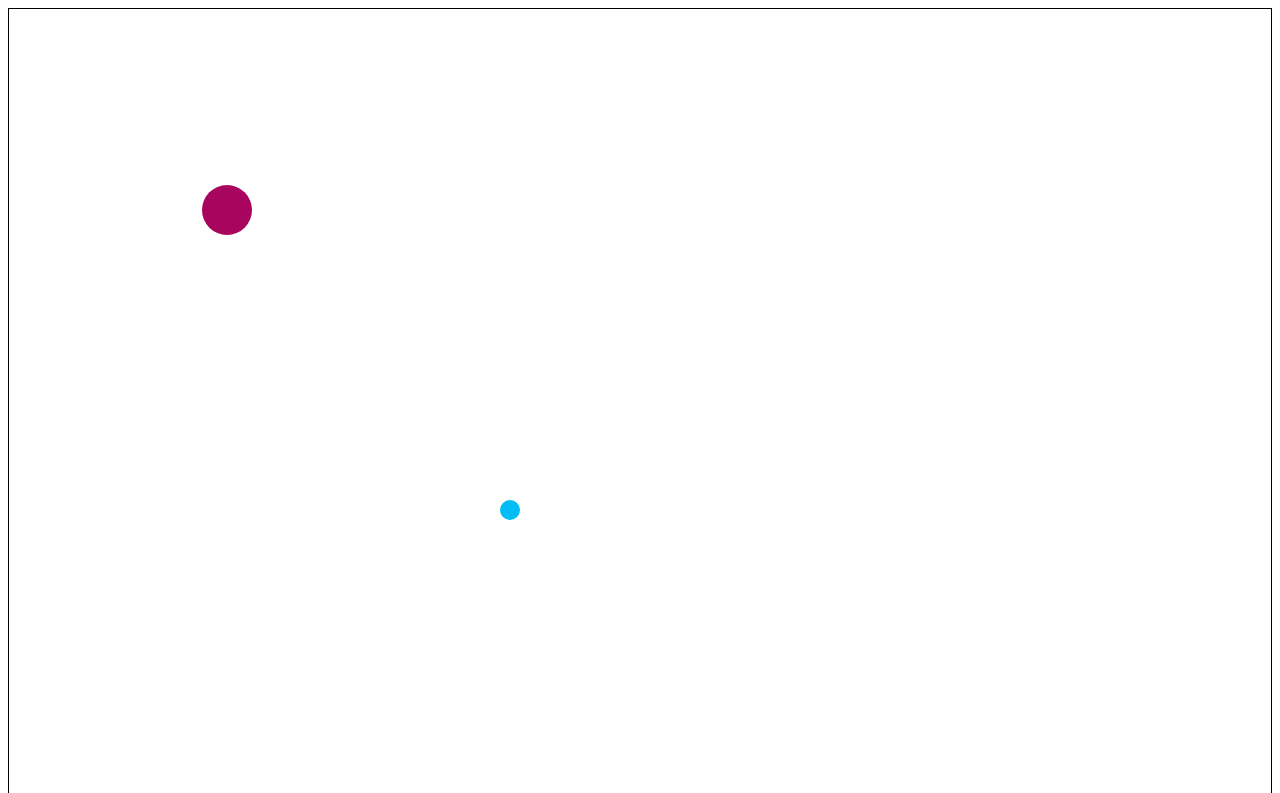
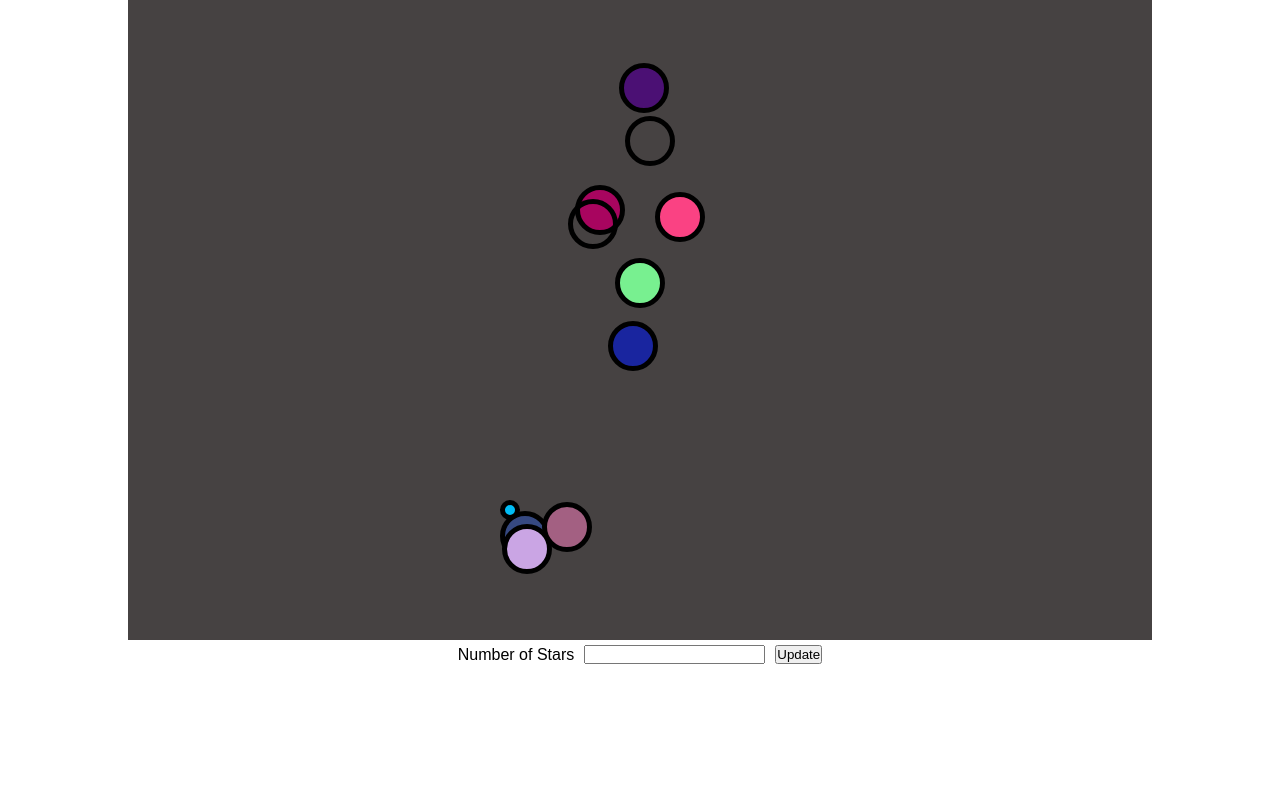
Before and after one commit to saagarshah99/Spaceships, a plain HTML site: page index.html in a window 1280 px wide. Shown: the top 793 px of the page. Drawn offline with Linux system fonts and the light colour scheme.

Commit message:
User can choose # of stars, game center-aligned

```diff
--- a/assets/scripts/spaceships.js
+++ b/assets/scripts/spaceships.js
@@ -1,3 +1,5 @@
+// TODO: change single quotations to doubles
+
 //generate a random hash colour sequence
 const randomColour = () => "#"+Math.floor(Math.random()*16777215).toString(16);
 
@@ -65,9 +67,10 @@ const collisionObject =
 window.MoveSpaceship = function(ref) {this.ref = ref; BaseStar.call(this, ref);}
 MoveSpaceship.prototype.shiftPosition = function(x, y)
 {
-    this.position.left += x; this.position.top += y;
+    this.position.left += x;
+    this.position.top += y;
 
-    this.ref.setAttribute('style', `left: ${this.position.left}px; top: ${this.position.top}px`);
+    this.ref.setAttribute("style", `left: ${this.position.left}px; top: ${this.position.top}px`);
     collisionObject.collisionDetection();
 }
 MoveSpaceship.prototype.moveOnKeyPress = function(e)
@@ -84,16 +87,21 @@ MoveSpaceship.prototype.moveOnKeyPress = function(e)
 }
 
 // generate specific amount of randomly positions stars
-function createRandomStars()
+function createRandomStars(event)
 {
-    for (let i = 0; i < 1; i++)
+    // document.querySelector("#frmGameConfig").preventDefault();
+    let numberOfStars =  document.querySelector("#txtNumberOfStars").value;
+    if(!numberOfStars) numberOfStars = 10;
+
+    for (let i = 0; i < numberOfStars; i++)
     {
-        const newStarDiv = document.createElement('div');
+        const newStarDiv = document.createElement("div");
 
-        newStarDiv.setAttribute('style', `left: ${Math.floor(Math.random() * 400)}px; \
-        top: ${Math.floor(Math.random() * 600)}px; background-color: ${randomColour()};`);
+        newStarDiv.setAttribute("style", `left: ${Math.floor(Math.random() * 400)}px; \
+        top: ${Math.floor(Math.random() * 600)}px; background-color: ${randomColour()};
+        right: ${Math.floor(Math.random() * 400)}px; bottom: ${Math.floor(Math.random() * 600)}px;`);
 
-        document.querySelector('.space-container').appendChild(newStarDiv);
+        document.querySelector(".space-container").appendChild(newStarDiv);
         newStarDiv.classList.add("collidable-object", "stars");
         collisionObject.starDivs.push(new BaseStar(newStarDiv));
     }
@@ -110,12 +118,20 @@ const setup = () =>
 
     createRandomStars();
 
-    const newSpaceship = document.createElement('div');
-    newSpaceship.setAttribute('style', 'left: 500px; top: 500px;');
-    newSpaceship.setAttribute('id', 'spaceship');
-    newSpaceship.classList.add('collidable-object');
-    document.querySelector('.space-container').appendChild(newSpaceship);
+    const newSpaceship = document.createElement("div");
+    newSpaceship.setAttribute("style", "left: 500px; top: 500px;");
+    newSpaceship.setAttribute("id", "spaceship");
+    newSpaceship.classList.add("collidable-object");
+    document.querySelector(".space-container").appendChild(newSpaceship);
     collisionObject.spaceship = new MoveSpaceship(newSpaceship);
 
-    document.addEventListener('keydown', (e) => collisionObject.spaceship.moveOnKeyPress(e));
+    document.addEventListener("keydown", (e) => collisionObject.spaceship.moveOnKeyPress(e));
 }; setup();
+
+// hide all current stars and call function randomly generate/update number of stars
+document.querySelector("#btnConfigGame").addEventListener("click", (event) =>
+{
+    event.preventDefault();
+    document.querySelectorAll(".stars").forEach((star) => star.classList.add("hidden"));
+    createRandomStars()
+});
--- a/assets/styles/styles.scss
+++ b/assets/styles/styles.scss
@@ -1,19 +1,38 @@
+*
+{
+    padding: 0;
+    margin: 0;
+    box-sizing: border-box;
+    font-family: Arial, Helvetica, sans-serif;
+}
+
+main
+{
+    display: flex;
+    align-items: center;
+    justify-content: center;
+    flex-direction: column;
+}
+
 .space-container
 {
+    margin: 0 auto;
     display: flex;
     justify-content: center;
     align-items: center;
-    border: 1px solid black;
-    // width: 80vw;
-    height: 98vh;
+    background-color: rgb(70, 66, 66);
+    width: 80vw;
+    height: 80vh;
 
     .collidable-object
     {
+        margin: 0 auto;
         border-radius: 50%;
         height: 50px;
         width: 50px;
         display: inline-block;
         position: absolute;
+        border: 5px solid rgb(0, 0, 0);
     }
 
     #spaceship
@@ -28,3 +47,24 @@
     // .collision-state {background-color: green !important;}
     .hidden {display: none;}
 }
+
+#frmGameConfig
+{
+    display: flex;
+    align-items: flex-end;
+    justify-content: center;
+    margin: 5px;
+    gap: 10px;
+}
+
+@media only screen and (max-width: 460px)
+{
+    #frmGameConfig
+    {
+        margin: 10px;
+        flex-direction: column;
+        margin: 0 auto;
+        align-items: center;
+    }
+
+}
--- a/index.html
+++ b/index.html
@@ -8,7 +8,14 @@
     <link rel="stylesheet" href="./assets/styles/styles.css">
 </head>
 <body>
-    <div class='space-container'></div>
+    <main>
+        <div class='space-container'></div>
+        <form id="frmGameConfig">
+            <label for="txtNumberOfStars">Number of Stars</label>
+            <input type="number" name="" id="txtNumberOfStars" />
+            <input type="submit" value="Update" id="btnConfigGame" />
+        </form>
+    </main>
 
     <script src="./assets/scripts/spaceships.js"></script>
 </body>
```
Also changed, not shown: assets/styles/styles.css.
